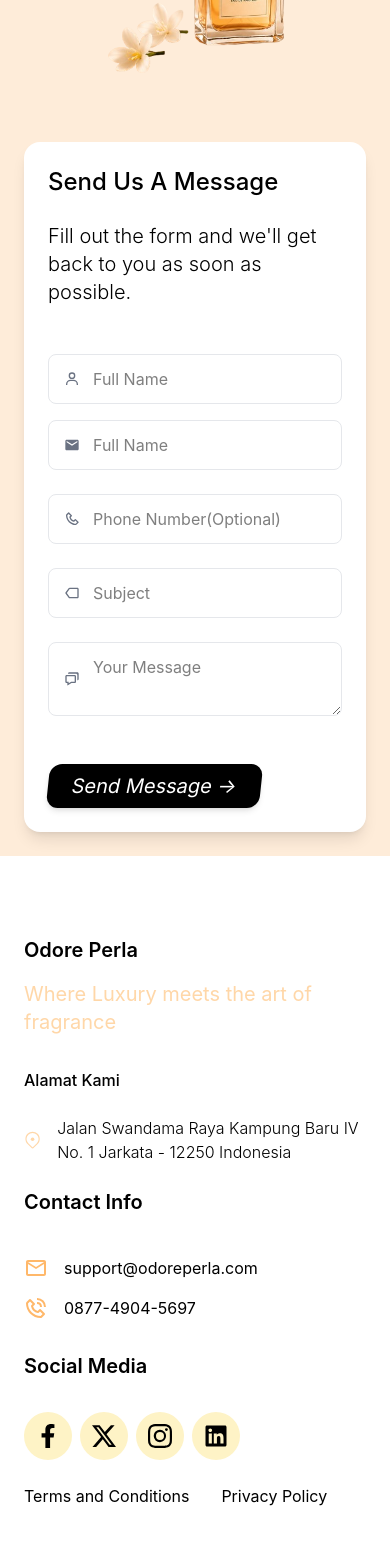
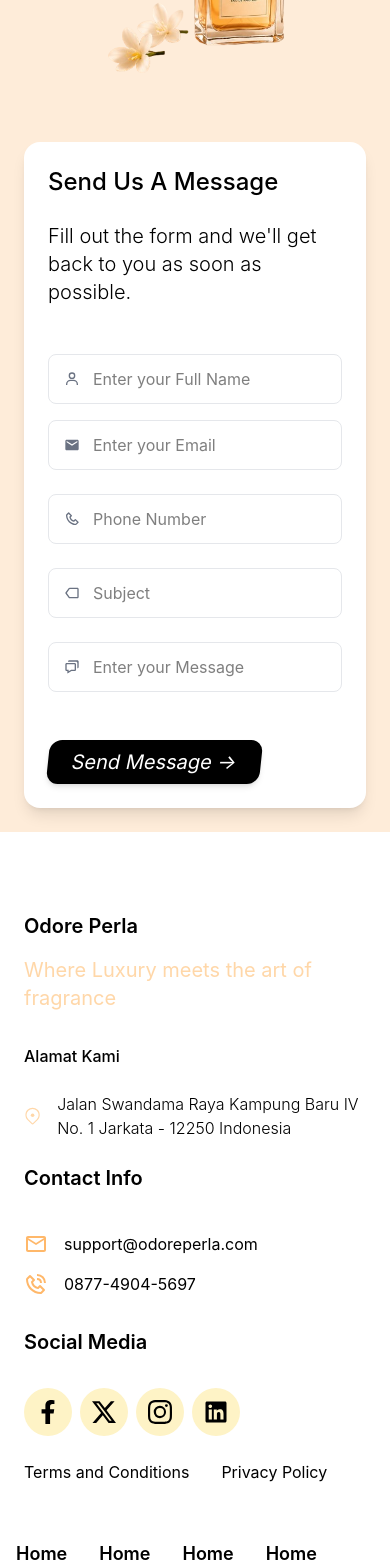
Before and after one commit to Victoza/Odore, a React (Vite) app: page / in a window 390 px wide. Shown: the part 6949-8517 px from the top of the page. Built offline with nearby package versions, Linux system fonts and the light colour scheme.

Commit message:
task 2 first commit

```diff
--- a/src/App.jsx
+++ b/src/App.jsx
@@ -12,6 +12,8 @@
 import Commitment from './Sections/Commitment'
 import Contact from './Sections/Contact'
 import Footer from './Sections/Footer'
+import Nav from './Components/Nav'
+import NavLink from './Components/NavLink'
 
 function App() {
 
@@ -26,6 +28,13 @@
       <Commitment/>
       <Contact/>
       <Footer/>
+      <Nav>
+        <NavLink>Home</NavLink>
+        <NavLink>Home</NavLink>
+        <NavLink>Home</NavLink>
+        <NavLink>Home</NavLink>
+      </Nav>
+
     </div>
   )
 }
--- a/src/Components/Header.jsx
+++ b/src/Components/Header.jsx
@@ -3,10 +3,13 @@
 import { GiHamburgerMenu } from 'react-icons/gi'
 import { RxCross2 } from "react-icons/rx";
 import { GoDotFill } from "react-icons/go";
+import Nav from './Nav';
+import NavLink from './NavLink';
 
-const Header = () => {
+const Header = ({children}) => {
     const [isMenuOpen, setIsMenuOpen] = useState(false)
     const [isScrolled, setIsScrolled] = useState(false)
+    const closeMenu = () => { setIsMenuOpen(false)}
 
     useEffect(() => {
         const handleScroll = () => {
@@ -27,21 +30,19 @@
             }`}>
 
                 <h2 className='flex items-center text-xl md:text-2xl lg:text-3xl font-semibold py-1 px-4 bg-white rounded-full'>
-                    Odore Perla
+                    {children}
                     <span className='text-sm text-[#d9a84f]'>
                         <GoDotFill/>
                     </span>
                 </h2>
 
-                <nav className='hidden lg:block'>
-                    <ul className='flex justify-evenly'>
-                        <a href='#home' className='px-4 text-lg font-semibold hover:text-[#d9a84f] cursor-pointer'>Home</a>
-                        <a href='#about' className='px-4 text-lg font-semibold hover:text-[#d9a84f] cursor-pointer'>About</a>
-                        <a href='#products' className='px-4 text-lg font-semibold hover:text-[#d9a84f] cursor-pointer'>Products</a>
-                        <a href='#reviews' className='px-4 text-lg font-semibold hover:text-[#d9a84f] cursor-pointer'>Reviews</a>
-                        <a href='#contact' className='px-4 text-lg font-semibold hover:text-[#d9a84f] cursor-pointer'>Contact</a>
-                    </ul>
-                </nav>
+                <Nav class1='hidden lg:block' class2='flex justify-evenly'>
+                    <NavLink onClick={closeMenu}>Home</NavLink>
+                    <NavLink onClick={closeMenu}>About</NavLink>
+                    <NavLink onClick={closeMenu}>Products</NavLink>
+                    <NavLink onClick={closeMenu}>Reviews</NavLink>
+                    <NavLink onClick={closeMenu}>Contact</NavLink>
+                </Nav>
 
                 <div className='hidden md:flex items-center bg-amber-300/5 rounded-full px-4 py-2 gap-4'>
                     <div className='flex items-center gap-2'>
@@ -71,15 +72,17 @@
             </div>
 
             {isMenuOpen && (
-                <nav className='lg:hidden py-6 bg-gray-50'>
-                    <ul className='flex flex-col text-center justify-evenly px-6'>
-                        <a onClick={()=>setIsMenuOpen(false)} href='#home' className='px-4 py-2 text-lg font-semibold rounded-full hover:bg-orange-200 hover:text-[#d9a84f] cursor-pointer'>Home</a>
-                        <a onClick={()=>setIsMenuOpen(false)} href='#about' className='px-4 py-2 text-lg font-semibold rounded-full hover:bg-orange-200 hover:text-[#d9a84f] cursor-pointer'>About</a>
-                        <a onClick={()=>setIsMenuOpen(false)} href='#products' className='px-4 py-2 text-lg font-semibold rounded-full hover:bg-orange-200 hover:text-[#d9a84f] cursor-pointer'>Products</a>
-                        <a onClick={()=>setIsMenuOpen(false)} href='#reviews' className='px-4 py-2 text-lg font-semibold rounded-full hover:bg-orange-200 hover:text-[#d9a84f] cursor-pointer'>Reviews</a>
-                        <a onClick={()=>setIsMenuOpen(false)} href='#contact' className='px-4 py-2 text-lg font-semibold rounded-full hover:bg-orange-200 hover:text-[#d9a84f] cursor-pointer'>Contact</a>
-                    </ul>
-                </nav>
+                <>
+                  <Nav class1='lg:hidden py-6 bg-gray-50' class2='flex flex-col text-center justify-evenly px-6' >
+                    <NavLink onClick={closeMenu} href='#home' py='py-2'>Home</NavLink>
+                    <NavLink onClick={closeMenu} href='#about' py='py-2'>About</NavLink>
+                    <NavLink onClick={closeMenu} href='#products' py='py-2'>Products</NavLink>
+                    <NavLink onClick={closeMenu} href='#reviews' py='py-2'>Reviews</NavLink>
+                    <NavLink onClick={closeMenu} href='#contact' py='py-2'>Contact</NavLink>
+                </Nav>
+
+
+               </>
             )}
 
         </section>
--- a/src/Components/HeroContent.jsx
+++ /dev/null
@@ -1,13 +0,0 @@
-import React from 'react'
-
-const HeroContent = () => {
-  return (
-    <section>
-        <div>
-
-        </div>
-    </section>
-  )
-}
-
-export default HeroContent
--- /dev/null
+++ b/src/Components/Input.jsx
@@ -0,0 +1,14 @@
+import React from 'react'
+
+const Input = ({children,placeholder}) => {
+  const className = 'w-full rounded-lg border border-gray-200 py-3 pl-11 pr-4 outline-none focus:border-orange-400'
+  const input = true
+  return (
+    <div className='relative flex items-center'>
+        {children}
+        <input type="text" placeholder={`${placeholder}`} className={className}/>
+    </div>
+  )
+}
+
+export default Input
--- /dev/null
+++ b/src/Components/Nav.jsx
@@ -0,0 +1,14 @@
+import React from 'react'
+
+const Nav = ({children,class1,class2}) => {
+  return (
+    <nav className={class1}>
+        <ul className={class2}>
+            {children}
+        </ul>
+    </nav>
+
+  )
+}
+
+export default Nav
--- /dev/null
+++ b/src/Components/NavLink.jsx
@@ -0,0 +1,9 @@
+import React from 'react'
+
+const NavLink = ({children, onClick, href='', py='', className="px-4 text-lg font-semibold hover:text-[#d9a84f] cursor-pointer"}) => {
+  return (
+    <a href={href} onClick={onClick} className={`${className} ${py}`}>{children}</a>
+  )
+}
+
+export default NavLink
--- a/src/Sections/Contact.jsx
+++ b/src/Sections/Contact.jsx
@@ -4,12 +4,13 @@
 import { BiChat, BiPhone, BiTag, BiUser } from 'react-icons/bi'
 import { RiCustomerService2Line } from "react-icons/ri";
 import { FiHeart, FiShield } from "react-icons/fi";
-import { MdEmail } from 'react-icons/md'
+import { MdEmail, MdMail } from 'react-icons/md'
 import Button from '../Components/Button'
+import Input from '../Components/Input';
 
 const Contact = () => {
   return (
-    <section className='py-12' id='contact'>
+    <section className='py-12'>
       <div className='relative overflow-hidden max-w-7xl mx-auto p-6 md:p-12  bg-[#feecd9] flex flex-col lg:flex-row gap-8'>
             <div className='absolute -top-4 -left-4 border-2 border-amber-500 rounded-full size-16'/>
             <div className='absolute -top-8 -left-8 border-8 border-amber-500 rounded-full size-28'/>
@@ -46,38 +47,30 @@
           <img src={img} alt="" className='w-120 mt-auto'/>
         </div>
         {/* Second half  */}
-        <div className='bg-white p-6 lg:px-8 rounded-2xl shadow-lg w-60%'>
+        <div className='bg-white p-6 lg:px-8 rounded-2xl shadow-lg w-60%' id='contact'>
           <h3 className='mb-6 text-2xl font-medium'>Send Us A Message</h3>
           <p className='mb-12 text-xl font-light'>Fill out the form and we'll get back to you as soon as possible.</p>
           <form action="" className='space-y-6'>
             <div className='grid grid-cols-1 lg:grid-cols-2 gap-4'>
-
-              <div className='relative flex items-center'>
+              <Input placeholder="Enter your Full Name">
                 <BiUser className="absolute left-4 top-1/2 -translate-y-1/2 text-gray-500"/>
-                <input type="text" placeholder='Full Name' className='w-full rounded-lg border border-gray-200 py-3 pl-11 pr-4 outline-none focus:border-orange-400'/>
-              </div>
-
-              <div className='relative flex items-center'>
-                <MdEmail className="absolute left-4 top-1/2 -translate-y-1/2 text-gray-500"/>
-                <input type="text" placeholder='Full Name' className='w-full rounded-lg border border-gray-200 py-3 pl-11 pr-4 outline-none focus:border-orange-400'/>
-              </div>
+              </Input>
+              <Input placeholder="Enter your Email">
+                <MdMail className="absolute left-4 top-1/2 -translate-y-1/2 text-gray-500"/>
+              </Input>
             </div>
-            <div className='relative flex items-center'>
-                <BiPhone className="absolute left-4 top-1/2 -translate-y-1/2 text-gray-500"/>
-                <input type="text" placeholder='Phone Number(Optional)'className='w-full rounded-lg border border-gray-200 py-3 pl-11 pr-4 outline-none focus:border-orange-400'/>
-              </div>
-            <div className='relative flex items-center'>
-                <BiTag className="absolute left-4 top-1/2 -translate-y-1/2 text-gray-500"/>
-                <input type="text" placeholder='Subject' className='w-full rounded-lg border border-gray-200 py-3 pl-11 pr-4 outline-none focus:border-orange-400'/>
-            </div>
-            <div className='relative flex items-center'>
-                <BiChat className="absolute left-4 top-1/2 -translate-y-1/2 text-gray-500"/>
-                <textarea name="" id="" placeholder='Your Message'className='w-full rounded-lg border border-gray-200 py-3 pl-11 pr-4 outline-none focus:border-orange-400'></textarea>
-            </div>
+            <Input placeholder="Phone Number">
+              <BiPhone className="absolute left-4 top-1/2 -translate-y-1/2 text-gray-500"/>
+            </Input>
+            <Input placeholder="Subject">
+              <BiTag className="absolute left-4 top-1/2 -translate-y-1/2 text-gray-500"/>
+            </Input>
+            <Input placeholder="Enter your Message" element="input">
+              <BiChat className="absolute left-4 top-1/2 -translate-y-1/2 text-gray-500"/>
+            </Input>
             <div className='mt-12'>
               <Button variant='black'>Send Message →</Button>
             </div>
-
           </form>
         </div>
       </div>
--- a/src/Sections/Feature.jsx
+++ b/src/Sections/Feature.jsx
@@ -26,8 +26,8 @@
         <div className='mx-auto max-w-7xl px-8 md:px-12 lg:px-24 space-y-8'>
             <h2 className='text-2xl md:text-3xl font-semibold'>Featured Collection</h2>
             <div className='grid grid-cols-1 md:grid-cols-2 lg:grid-cols-3 gap-16 py-8'>
-              {featured.map((product)=>(
-                <ProductCard key={product.index} product={product}/>
+              {featured.map((product,index)=>(
+                <ProductCard key={index} product={product}/>
               ))}
             </div>
         </div>
--- a/src/Sections/Hero.jsx
+++ b/src/Sections/Hero.jsx
@@ -14,7 +14,7 @@
             <div className="absolute -top-20 -left-28 h-60 w-60 rounded-full border border-[#d9b87b]" />
             <div className="absolute -top-20 -left-28 h-85 w-85 rounded-full border border-[#d9b87b]" />
             <div className="absolute -top-20 -left-28 h-95 w-95 rounded-full border border-[#d9b87b]" />
-            <Header/>
+            <Header>Odore Perla</Header>
             {/* Hero content */}
             <div className='grid grid-cols-1 md:grid-cols-2 lg:gap-12 pt- items-start pt-8'>
                 <div className='self-start md:pt-8 lg:pt-16 space-y-4'>
```
